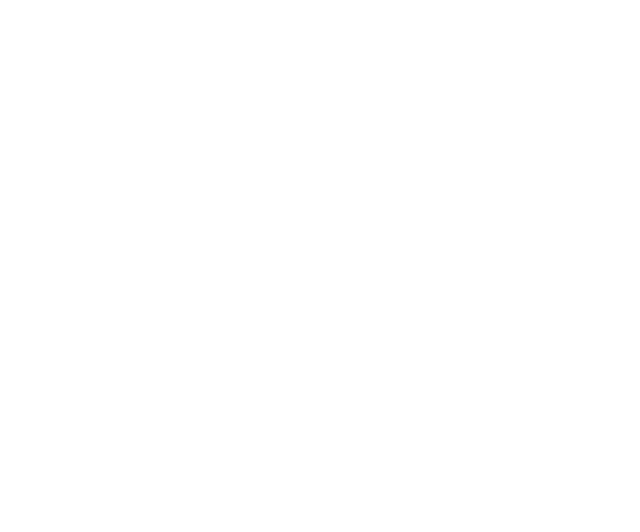
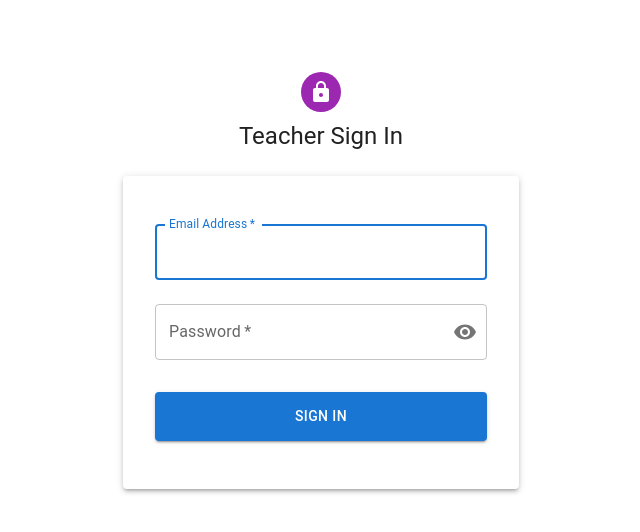
Before and after one commit to Montypandit/School_erp, a React (Create React App) app in the folder frontend/: page /teacher/login in a window 1280 px wide. Before the commit this address had no page. Shown: the top 532 px of the page, without its empty margins (319-959 px from the left). Built offline with nearby package versions, Linux system fonts and the light colour scheme.

Commit message:
initial commit

```diff
--- a/frontend/src/App.js
+++ b/frontend/src/App.js
@@ -9,6 +9,8 @@
 import CoordinatorLogin from "./component/coordinator/CoordinatorLogin";
 import EmployeeForm from "./admin/EmployeeForm";
 import FeesGeneration from "./coordinator/feesGeneration";
+import TeacherLogin from "./teacher/TeacherLogin";
+import TeacherHome from "./teacher/TeacherHome";
 
 const App = () => {
   return (
@@ -23,6 +25,8 @@
         <Route path="/admin/employee/form" element={<EmployeeForm/>}/>
         <Route path="/parents/inquiry/form" element={<InquiryForm/>}/>
         <Route path="/coordinator/fees/generate" element={<FeesGeneration/>}/>
+        <Route path="/teacher/login" element={<TeacherLogin/>}/>
+        <Route path="/teacher/home" element={<TeacherHome/>}/>
       </Routes>
     </Router>
   );
--- a/frontend/src/Home.js
+++ b/frontend/src/Home.js
@@ -213,7 +213,7 @@
                         </Link>
 
                         <Link
-                            to="/teacherhome"
+                            to="/teacher/login"
                             style={hovered === 'teacher' ? {
                                 ...linkStyle,
                                 background: 'linear-gradient(135deg, #48bb78, #38a169)',
--- a/frontend/src/admin/AdminHome.js
+++ b/frontend/src/admin/AdminHome.js
@@ -244,14 +244,14 @@
         marginBottom: '30px'
       }}>
         <ActionButton
-          to="/addnewteacher"
+          to="/admin/employee/form"
           icon="👩‍🏫"
-          label="Add New Teacher"
+          label="Add New Employee"
         />
         <ActionButton
           to="/admin/admission"
           icon="👨‍🎓"
-          label="Add New Student"
+          label="All other Employees"
         />
           <ActionButton
           to="/admin/teacher/:id"
--- a/frontend/src/admin/EmployeeForm.js
+++ b/frontend/src/admin/EmployeeForm.js
@@ -4,6 +4,8 @@
 import { useNavigate } from 'react-router-dom';
 import { AdUnits } from '@mui/icons-material';
 import AdminNavbar from './AdminNavbar'
+
+
 const EmployeeForm = () => {
   const [formData, setFormData] = useState({
     firstName: '',
@@ -83,7 +85,7 @@
         navigate('admin/login');
         return;
       }
-      const res = await fetch('http://localhost:5000/create/employee', {
+      const res = await fetch('http://localhost:5000/api/employees/create/employee', {
         method: 'POST',
         headers: {
           'Content-Type': 'application/json',
@@ -333,7 +335,7 @@
           )}
         </div>
 
-        <button type="button" onClick={handleSubmit} className="submit-btn">Add Employee</button>
+        <button type="submit" onClick={handleSubmit} className="submit-btn">Add Employee</button>
       </form>
     </div>
     </div>
--- a/frontend/src/teacher/TeacherHome.js
+++ b/frontend/src/teacher/TeacherHome.js
@@ -3,7 +3,7 @@
 const TeacherHome = () => {
   return (
     <div>
-
+      Home page
     </div>
   )
 }
--- /dev/null
+++ b/frontend/src/teacher/TeacherLogin.js
@@ -0,0 +1,223 @@
+import React, { useState } from 'react';
+import { useNavigate } from 'react-router-dom';
+import { toast } from 'react-toastify';
+import 'react-toastify/dist/ReactToastify.css';
+import {
+  Container,
+  Paper,
+  Typography,
+  TextField,
+  Button,
+  Box,
+  CssBaseline,
+  Avatar,
+  InputAdornment,
+  IconButton,
+  CircularProgress
+} from '@mui/material';
+import {
+  Lock as LockIcon,
+  Visibility,
+  VisibilityOff
+} from '@mui/icons-material';
+
+
+
+const TeacherLogin = () => {
+  const navigate = useNavigate();
+  const [formData, setFormData] = useState({
+    email: '',
+    password: '',
+    showPassword: false,
+  });
+  const [errors, setErrors] = useState({});
+  // loginError state is no longer needed as we'll use toasts
+  const [isLoading, setIsLoading] = useState(false);
+
+  const handleChange = (e) => {
+    const { name, value } = e.target;
+    setFormData({
+      ...formData,
+      [name]: value,
+    });
+    // Clear error when user types
+    if (errors[name]) {
+      setErrors({
+        ...errors,
+        [name]: null,
+      });
+    }
+  };
+
+  const handleClickShowPassword = () => {
+    setFormData({
+      ...formData,
+      showPassword: !formData.showPassword,
+    });
+  };
+
+  const validate = () => {
+    const newErrors = {};
+
+    if (!formData.email) {
+      newErrors.email = 'Email is required';
+    } else if (!/\S+@\S+\.\S+/.test(formData.email)) {
+      newErrors.email = 'Email is invalid';
+    }
+
+    if (!formData.password) {
+      newErrors.password = 'Password is required';
+    } else if (formData.password.length < 6) {
+      newErrors.password = 'Password must be at least 6 characters';
+    }
+
+    setErrors(newErrors);
+    return Object.keys(newErrors).length === 0;
+  };
+
+  const handleSubmit = async (e) => {
+    e.preventDefault();
+
+    if (!validate()) return;
+
+    setIsLoading(true);
+
+    try {
+      const response = await fetch('http://localhost:5000/api/auth/user/login', {
+        method: 'POST',
+        headers: {
+          'Content-Type': 'application/json',
+        },
+        body: JSON.stringify({
+          email: formData.email,
+          password: formData.password,
+        }),
+      });
+
+      if (!response.ok) {
+        const errorText = await response.text();
+        let errorData = { message: errorText || `HTTP error! status: ${response.status}` };
+
+        const err = new Error(errorData.message);
+        err.response = { status: response.status, data: errorData };
+        throw err;
+      }
+
+      // If response is OK, the body is the token itself (plain text)
+      const token = await response.text();
+      sessionStorage.setItem('teacherToken', token);
+      sessionStorage.setItem('teacherEmail', formData.email);
+      toast.success('Login successful! Redirecting...');
+      navigate('/teacher/home');
+
+    } catch (error) {
+      console.error('Login error:', error);
+      let errorMessage = 'Login failed. Please try again.';
+
+      if (error.response && error.response.data) {
+        // Handle errors where server responded with error data (e.g., from response.json() if !response.ok)
+        if (error.response.status === 401) {
+          errorMessage = 'Invalid email or password';
+        } else if (error.response.data.message) {
+          errorMessage = error.response.data.message;
+        } else if (error.response.status) { // Fallback if data.message is not there but status is
+            errorMessage = `Login failed: ${error.response.data.error || `Server error ${error.response.status}`}`;
+        }
+      } else if (error.message && (error.message.includes('Failed to fetch') || error.name === 'TypeError')) {
+        // Handle network errors (e.g., server down, CORS issues if not configured on server)
+        errorMessage = 'Unable to connect to the server. Please check your connection or API configuration.';
+      } else if (error.response && error.response.status) {
+        // Fallback for other HTTP errors if data wasn't JSON or error.response.data was not set
+         errorMessage = `Login failed with status: ${error.response.status}`;
+      }
+
+      toast.error(errorMessage);
+    } finally {
+      setIsLoading(false);
+    }
+  };
+
+  return (
+    <Container component="main" maxWidth="xs">
+      <CssBaseline />
+      <Box
+        sx={{
+          marginTop: 8,
+          display: 'flex',
+          flexDirection: 'column',
+          alignItems: 'center',
+        }}
+      >
+        <Avatar sx={{ m: 1, bgcolor: 'secondary.main' }}>
+          <LockIcon />
+        </Avatar>
+        <Typography component="h1" variant="h5">
+          Teacher Sign In
+        </Typography>
+
+        {/* The Alert component for loginError is removed, toasts will handle this */}
+
+        <Paper elevation={3} sx={{ p: 4, mt: 3, width: '100%' }}>
+          <Box component="form" onSubmit={handleSubmit} noValidate>
+            <TextField
+              margin="normal"
+              required
+              fullWidth
+              id="email"
+              label="Email Address"
+              name="email"
+              autoComplete="email"
+              autoFocus
+              value={formData.email}
+              onChange={handleChange}
+              error={!!errors.email}
+              helperText={errors.email}
+            />
+            <TextField
+              margin="normal"
+              required
+              fullWidth
+              name="password"
+              label="Password"
+              type={formData.showPassword ? 'text' : 'password'}
+              id="password"
+              autoComplete="current-password"
+              value={formData.password}
+              onChange={handleChange}
+              error={!!errors.password}
+              helperText={errors.password}
+              InputProps={{
+                endAdornment: (
+                  <InputAdornment position="end">
+                    <IconButton
+                      aria-label="toggle password visibility"
+                      onClick={handleClickShowPassword}
+                      edge="end"
+                    >
+                      {formData.showPassword ? <VisibilityOff /> : <Visibility />}
+                    </IconButton>
+                  </InputAdornment>
+                ),
+              }}
+            />
+            <Button
+              type="submit"
+              fullWidth
+              variant="contained"
+              disabled={isLoading}
+              sx={{ mt: 3, mb: 2, py: 1.5 }}
+            >
+              {isLoading ? (
+                <CircularProgress size={24} color="inherit" />
+              ) : (
+                'Sign In'
+              )}
+            </Button>
+          </Box>
+        </Paper>
+      </Box>
+    </Container>
+  );
+};
+
+export default TeacherLogin;
```
Also changed, not shown: 1 other file (tests, documents, lock files or other folders).
